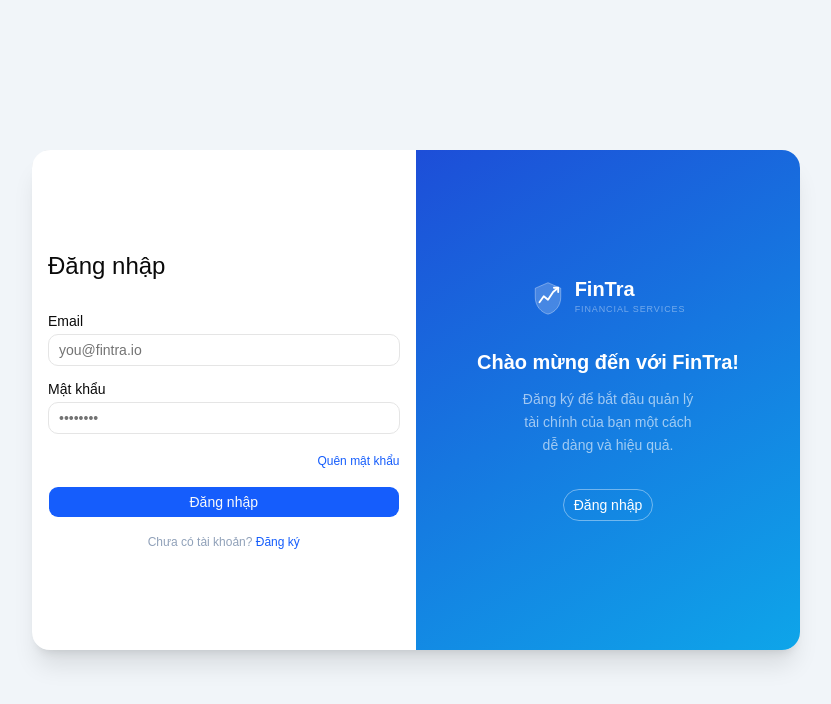
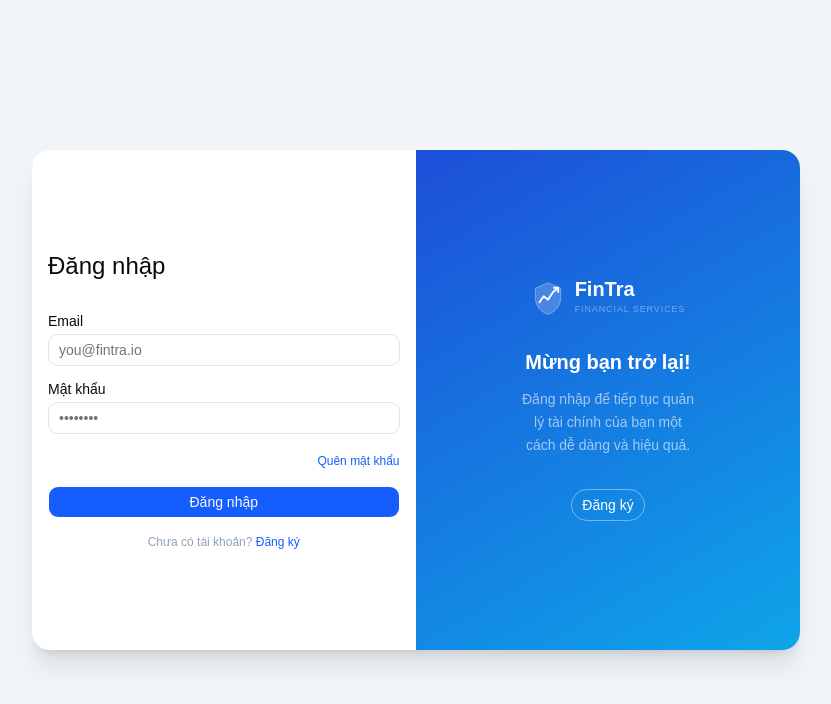
Before and after one commit to qhuy2412/finance-tracker, a React (Vite) app in the folder frontend/: page /auth in a window 1280 px wide. Shown: the top 704 px of the page, without its empty margins (224-1055 px from the left). Built offline with nearby package versions, Linux system fonts and the light colour scheme; no server answers.

Commit message:
update: Update frontend for auth page

```diff
--- a/frontend/src/pages/auth/AuthPage.jsx
+++ b/frontend/src/pages/auth/AuthPage.jsx
@@ -84,7 +84,7 @@ export default function AuthPage() {
                     <CardContent className="space-y-3">
                         <div className="space-y-1.5">
                             <Label>Tên người dùng</Label>
-                            <Input type="text" placeholder="Xuân Thưởng" value={registerForm.username} onChange={(e) => setRegisterForm({...registerForm, username: e.target.value})}/>
+                            <Input type="text" placeholder="yourname" value={registerForm.username} onChange={(e) => setRegisterForm({...registerForm, username: e.target.value})}/>
                         </div>
                         <div className="space-y-1.5">
                             <Label>Email</Label>
@@ -136,10 +136,10 @@ export default function AuthPage() {
                     </div>
 
                     <h3 className="text-white font-bold text-xl mb-3 leading-snug">
-                        {isRegister ? "Mừng bạn trở lại!" : "Chào mừng đến với FinTra!"}
+                        {!isRegister ? "Mừng bạn trở lại!" : "Chào mừng đến với FinTra!"}
                     </h3>
                     <p className="text-white/60 text-sm leading-relaxed mb-8 max-w-[180px]">
-                        {isRegister
+                        {!isRegister
                             ? "Đăng nhập để tiếp tục quản lý tài chính của bạn một cách dễ dàng và hiệu quả."
                             : "Đăng ký để bắt đầu quản lý tài chính của bạn một cách dễ dàng và hiệu quả."}
                     </p>
@@ -149,7 +149,7 @@ export default function AuthPage() {
                         onClick={() => setMode(isRegister ? "login" : "register")}
                         className="rounded-full border-white/40 text-white bg-transparent hover:bg-white/10 hover:text-white hover:border-white/60"
                     >
-                        {isRegister ? "Đăng ký" : "Đăng nhập"}
+                        {!isRegister ? "Đăng ký" : "Đăng nhập"}
                     </Button>
                 </div>
 
```
